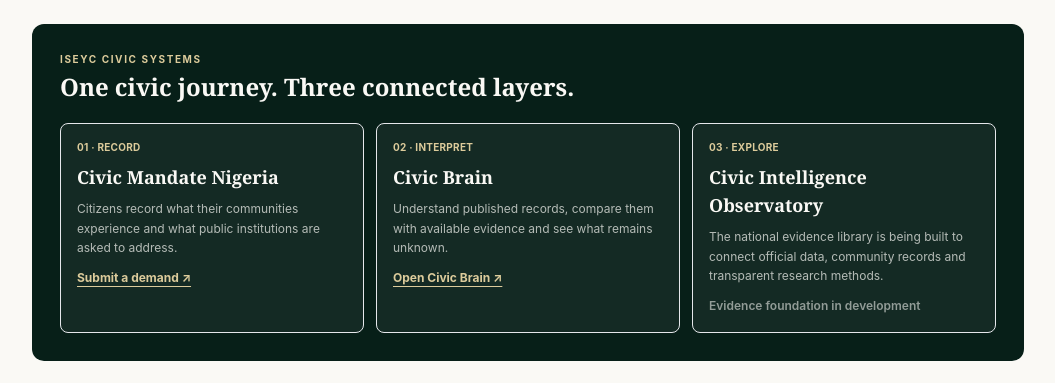
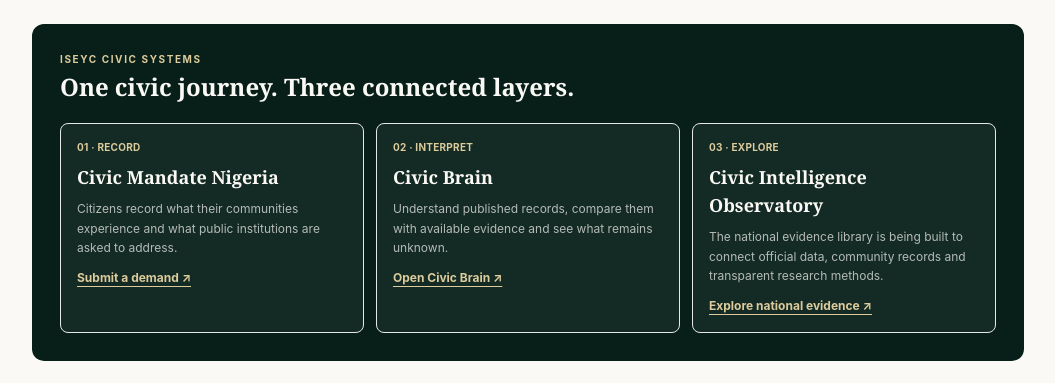
Before and after one commit to mrzulqarnainnadabo/2027-street-mandate, a Next.js app: page /learn in a window 1280 px wide. Shown: the part 1674-2057 px from the top of the page, without its empty margins (112-1167 px from the left). Built offline with nearby package versions, Linux system fonts and the light colour scheme.

Commit message:
Connect civic learning pathway directly to the live Observatory

```diff
--- a/app/learn/page.tsx
+++ b/app/learn/page.tsx
@@ -3,7 +3,7 @@ import type { ReactNode } from "react";
 import Link from "next/link";
 import Header from "@/components/Header";
 import Footer from "@/components/Footer";
-import { CIVIC_BRAIN_URL, ISEYC_SEAL_SRC } from "@/lib/brand";
+import { CIVIC_BRAIN_URL, CIVIC_OBSERVATORY_URL, ISEYC_SEAL_SRC } from "@/lib/brand";
 
 export const metadata: Metadata = {
   title: "Civic Learning | Civic Mandate Nigeria",
@@ -116,7 +116,7 @@ export default function CivicLearningPage() {
             <div className="mt-5 grid gap-3 md:grid-cols-3">
               <div className="rounded-lg border border-white/12 bg-white/[0.05] p-4"><p className="text-[10px] font-bold uppercase tracking-wide text-gold-300">01 · Record</p><h3 className="mt-2 font-display text-lg font-bold">Civic Mandate Nigeria</h3><p className="mt-2 text-xs leading-relaxed text-cream/70">Citizens record what their communities experience and what public institutions are asked to address.</p><Link href="/#mandate-form" className="mt-3 inline-flex text-xs font-bold text-gold-300 underline underline-offset-4">Submit a demand ↗</Link></div>
               <div className="rounded-lg border border-white/12 bg-white/[0.05] p-4"><p className="text-[10px] font-bold uppercase tracking-wide text-gold-300">02 · Interpret</p><h3 className="mt-2 font-display text-lg font-bold">Civic Brain</h3><p className="mt-2 text-xs leading-relaxed text-cream/70">Understand published records, compare them with available evidence and see what remains unknown.</p><a href={CIVIC_BRAIN_URL} target="_blank" rel="noreferrer" className="mt-3 inline-flex text-xs font-bold text-gold-300 underline underline-offset-4">Open Civic Brain ↗</a></div>
-              <div className="rounded-lg border border-white/12 bg-white/[0.05] p-4"><p className="text-[10px] font-bold uppercase tracking-wide text-gold-300">03 · Explore</p><h3 className="mt-2 font-display text-lg font-bold">Civic Intelligence Observatory</h3><p className="mt-2 text-xs leading-relaxed text-cream/70">The national evidence library is being built to connect official data, community records and transparent research methods.</p><span className="mt-3 inline-flex text-xs font-semibold text-cream/55">Evidence foundation in development</span></div>
+              <div className="rounded-lg border border-white/12 bg-white/[0.05] p-4"><p className="text-[10px] font-bold uppercase tracking-wide text-gold-300">03 · Explore</p><h3 className="mt-2 font-display text-lg font-bold">Civic Intelligence Observatory</h3><p className="mt-2 text-xs leading-relaxed text-cream/70">The national evidence library is being built to connect official data, community records and transparent research methods.</p><a href={CIVIC_OBSERVATORY_URL} target="_blank" rel="noreferrer" className="mt-3 inline-flex text-xs font-bold text-gold-300 underline underline-offset-4">Explore national evidence ↗</a></div>
             </div>
           </section>
 
```
